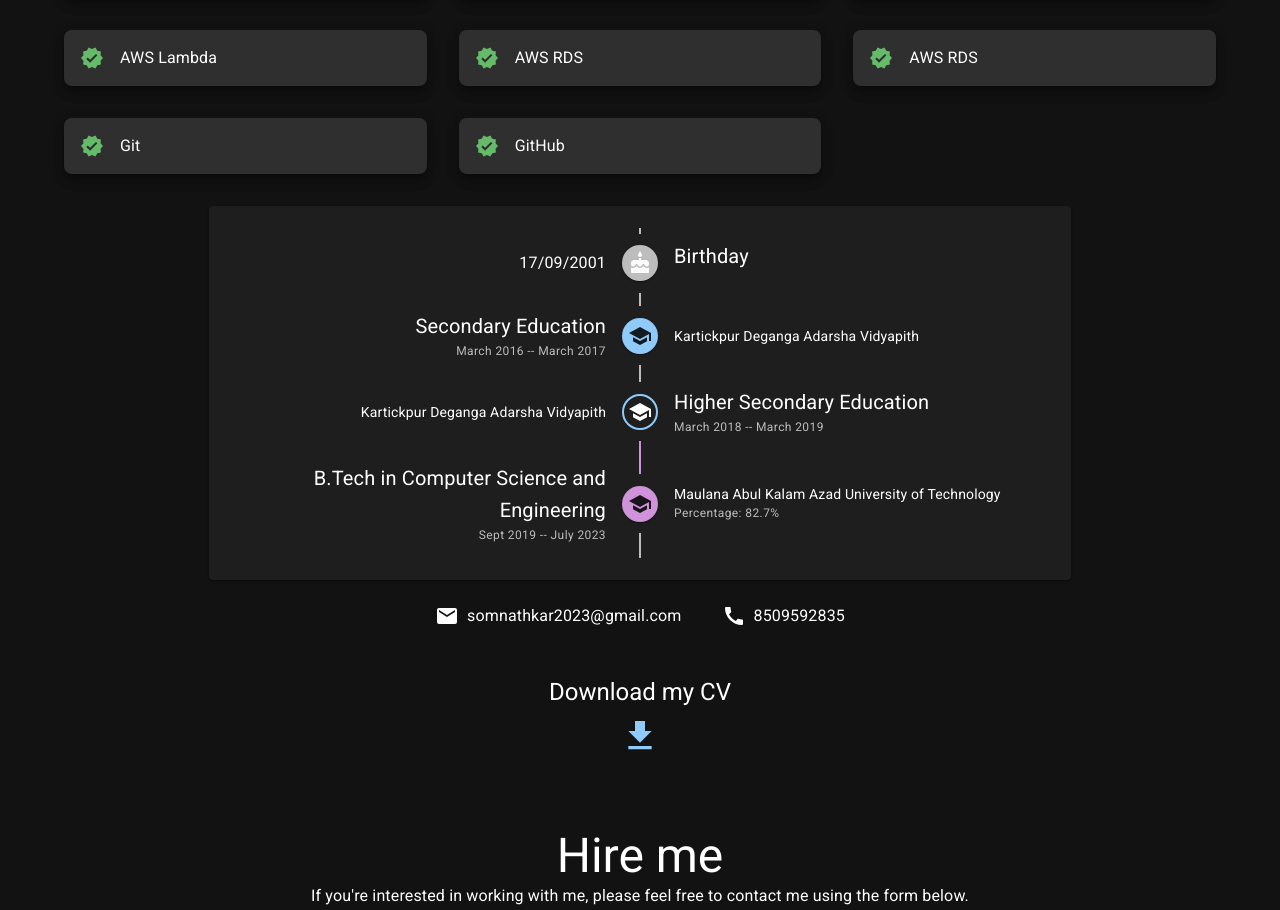
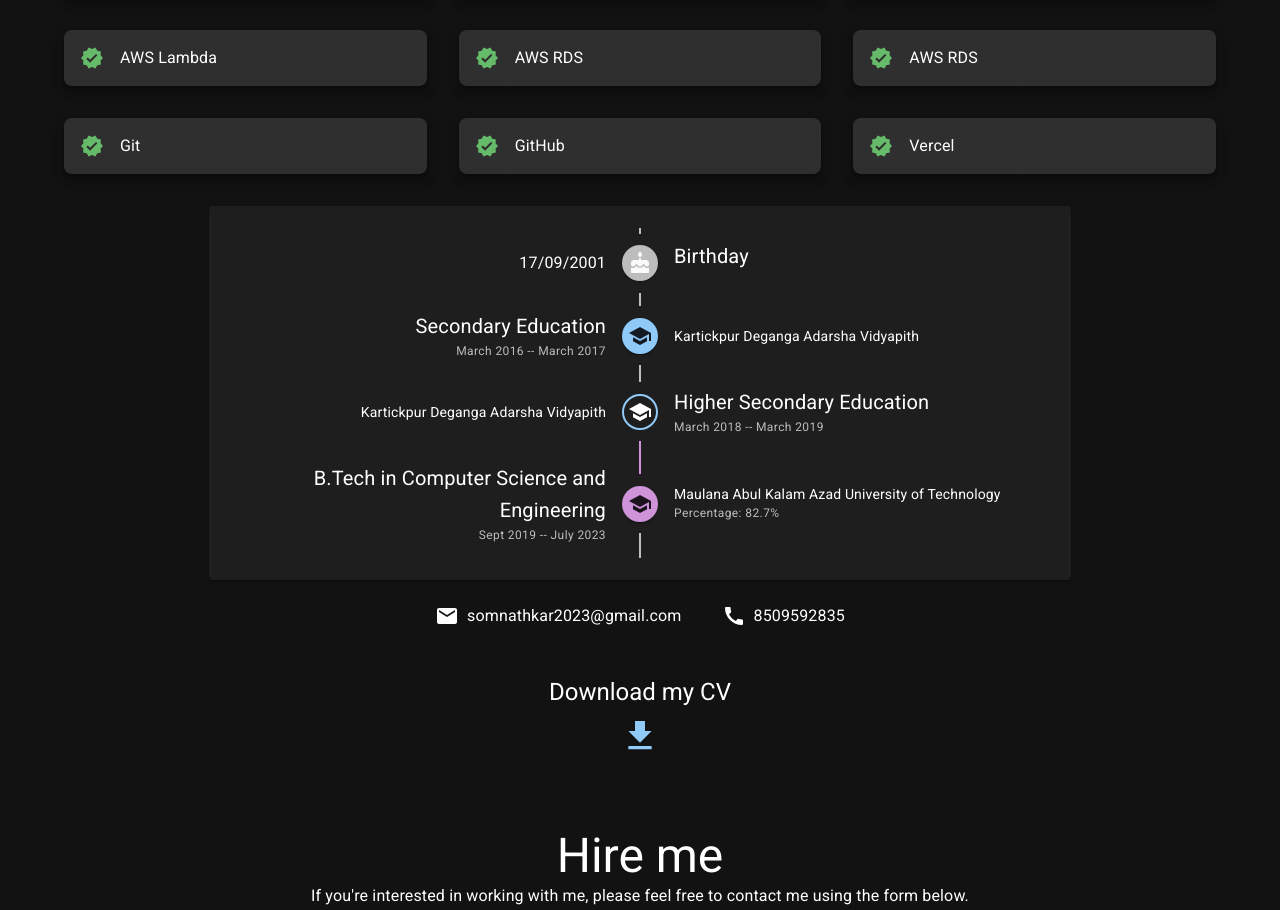
Before and after one commit to SomnathKar000/Porifolio, a React (Create React App) app: page / in a window 1280 px wide. Shown: the part 2263-3173 px from the top of the page. Built offline with nearby package versions, Linux system fonts and the light colour scheme.

Commit message:
new changes

```diff
--- a/src/components/Skills.js
+++ b/src/components/Skills.js
@@ -29,6 +29,7 @@ const Skills = () => {
     "AWS RDS",
     "Git",
     "GitHub",
+    "Vercel",
   ];
   return (
     <Wrapper>
```
